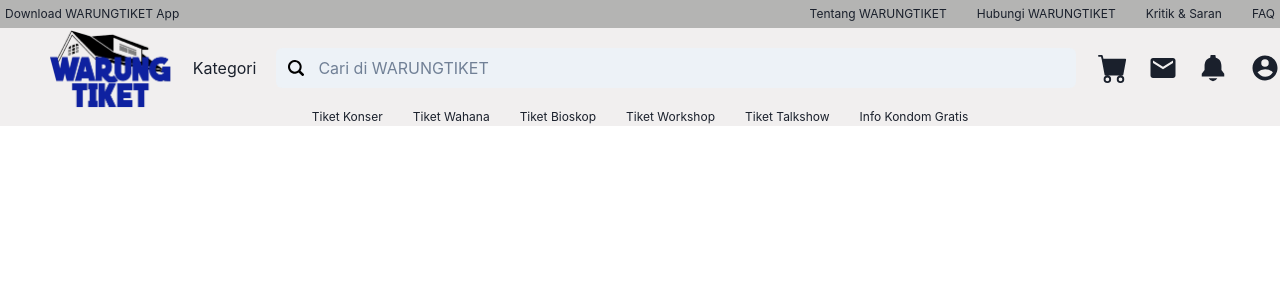
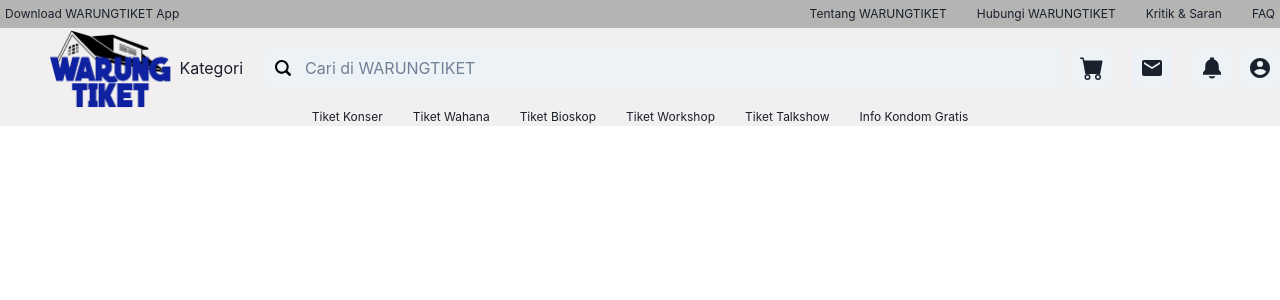
Before and after one commit to wllmsawi/Exercise8SAP, a React (Create React App) app in the folder sapcart/: page / in a window 1280 px wide. Shown: the top 300 px of the page. Built offline with nearby package versions, Linux system fonts and the light colour scheme.

Commit message:
Update index.jsx

```diff
--- a/sapcart/src/pages/navbar/index.jsx
+++ b/sapcart/src/pages/navbar/index.jsx
@@ -7,8 +7,8 @@ import {
   Box,
   InputGroup,
   InputLeftElement,
-  Text,
   Spacer,
+  IconButton
 } from "@chakra-ui/react";
 import artboard from "./img/artboard.png";
 import { Search2Icon, SearchIcon } from "@chakra-ui/icons";
@@ -54,19 +54,15 @@ function Navbar() {
                 variant="filled"
                 placeholder="Cari di WARUNGTIKET"
               />
-              {/* type="text"
-              placeholder="Cari di WARUNGTIKET"
-              border="1px solid #949494"
-              w="700px" */}
             </InputGroup>
           </HStack>
           <HStack spacing="20px" ml="0">
-            <BsCartFill size="30px" />
-            <MdEmail size="30px" />
-            <IoNotificationsSharp size="30px" />
+            <IconButton icon={<BsCartFill size="24px"/>}></IconButton>
+            <IconButton icon={<MdEmail size="24px"/>}></IconButton>
+            <IconButton icon={<IoNotificationsSharp size="24px"/>}></IconButton>
           </HStack>
           <Box>
-            <RiAccountCircleFill size="30px" />
+            <IconButton icon={<RiAccountCircleFill size="24px"/>}></IconButton>
           </Box>
         </Flex>
       </Box>
```
